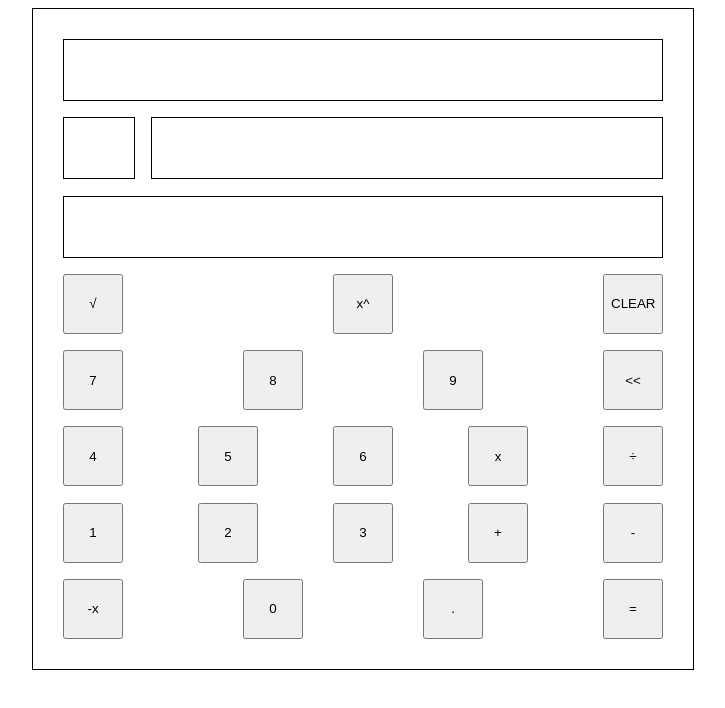
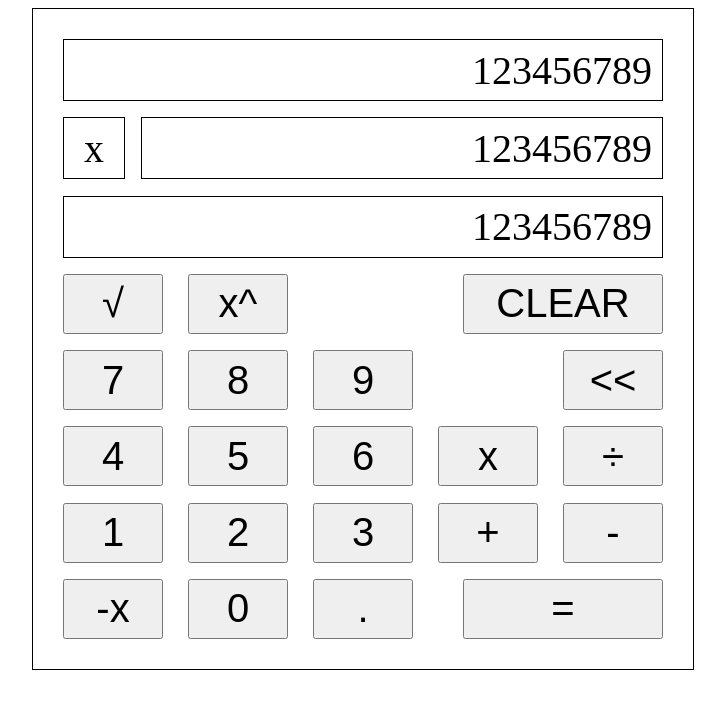
Before and after one commit to rehmanjav/odin-calculator, a plain HTML site: page index.html in a window 1280 px wide. Shown: the whole page, without its empty margins (277-1002 px from the left). Drawn offline with Linux system fonts and the light colour scheme.

Commit message:
Complete UI

```diff
--- a/index.html
+++ b/index.html
@@ -11,29 +11,29 @@
 <body>
     <div class="container">
         <div class="row">
-            <div class="display"></div>
+            <div class="display">123456789</div>
         </div>
         <div class="row">
-            <div class="display short"></div>
-            <div class="display long"></div>
+            <div class="display short">x</div>
+            <div class="display long">123456789</div>
         </div>
         <div class="row">
-            <div class="display"></div>
+            <div class="display">123456789</div>
         </div>
         <div class="row">
-            <button>√</button><button>x^</button><button>CLEAR</button>
+            <button class="sqrt">√</button><button class="exp">x^</button><button class="clear wide">CLEAR</button>
         </div>
         <div class="row">
-            <button>7</button><button>8</button><button>9</button><button>&lt;&lt;</button>
+            <button class="num-7">7</button><button class="num-8">8</button><button class="num-9">9</button><button class="backspace">&lt;&lt;</button>
         </div>
         <div class="row">
-            <button>4</button><button>5</button><button>6</button><button>x</button><button>÷</button>
+            <button class="num-4">4</button><button class="num-5">5</button><button class="num-6">6</button><button class="multiply">x</button><button class="divide">÷</button>
         </div>
         <div class="row">
-            <button>1</button><button>2</button><button>3</button><button>+</button><button>-</button>
+            <button class="num-1">1</button><button class="num-2">2</button><button class="num-3">3</button><button class="add">+</button><button class="subtract">-</button>
         </div>
         <div class="row">
-            <button>-x</button><button>0</button><button>.</button><button>=</button>
+            <button class="negative">-x</button><button class="num-0">0</button><button class="decimal">.</button><button class="equals wide">=</button>
         </div>
 
     </div>
--- a/style.css
+++ b/style.css
@@ -17,6 +17,11 @@ body {
     height: 60px;
     width: 600px;
     border: 1px solid black;
+    font-size: 40px;
+    display: flex;
+    justify-content: end;
+    align-items: center;
+    padding-right: 10px;
 }
 
 .row {
@@ -26,7 +31,8 @@ body {
 
 button {
     height: 60px;
-    width: 60px;
+    width: 100px;
+    font-size: 40px;
 }
 
 .long {
@@ -34,5 +40,26 @@ button {
 }
 
 .short {
-    width: 70px;
+    width: 50px;
+    justify-content: center;
+    padding-right: 5px;
+    padding-left: 5px;
 }
+
+.wide {
+    width: 200px;
+}
+
+.clear,
+.backspace,
+.equals {
+    margin-left: auto;
+}
+
+.num-7,
+.num-8,
+.sqrt,
+.negative,
+.num-0 {
+    margin-right: 25px;
+}
```
